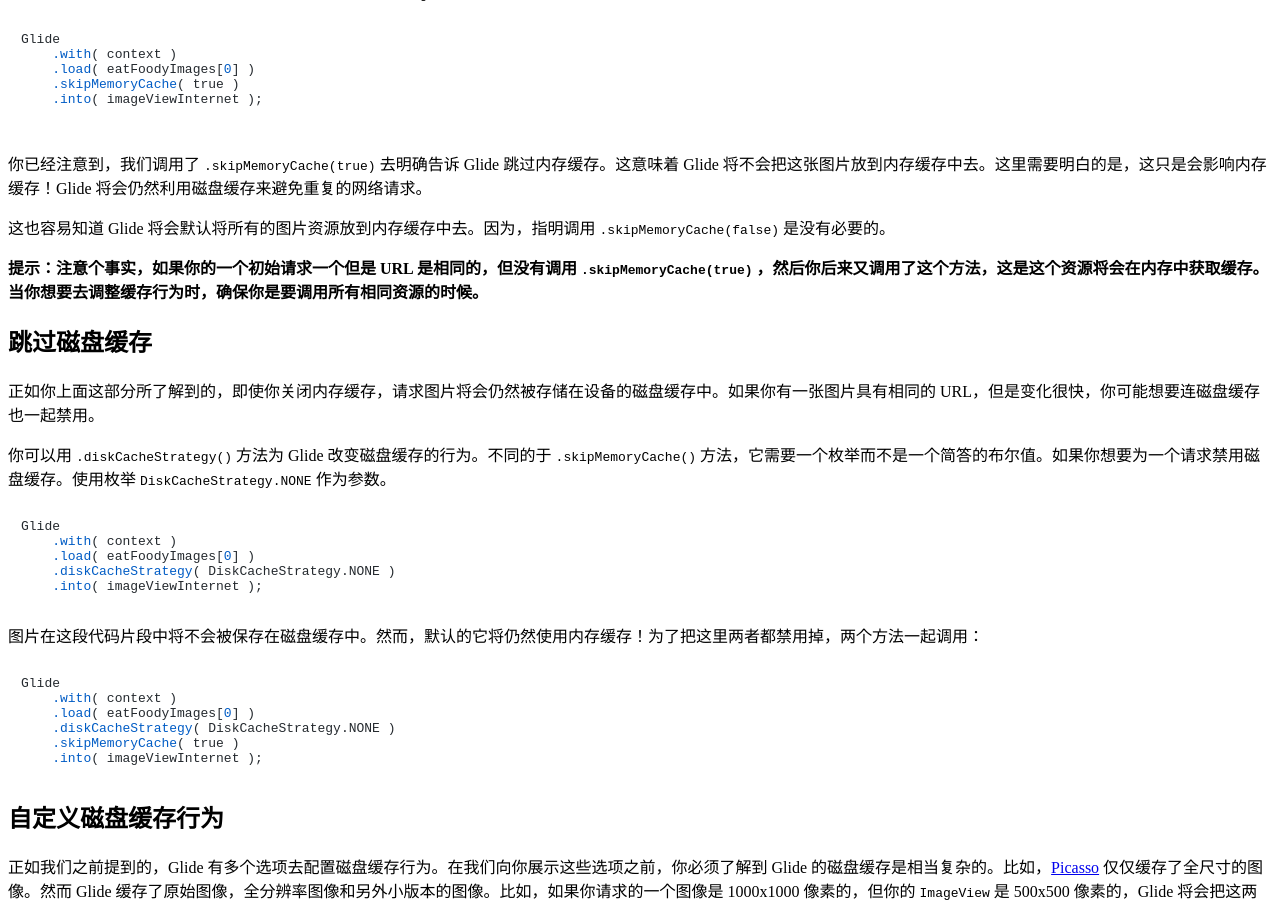
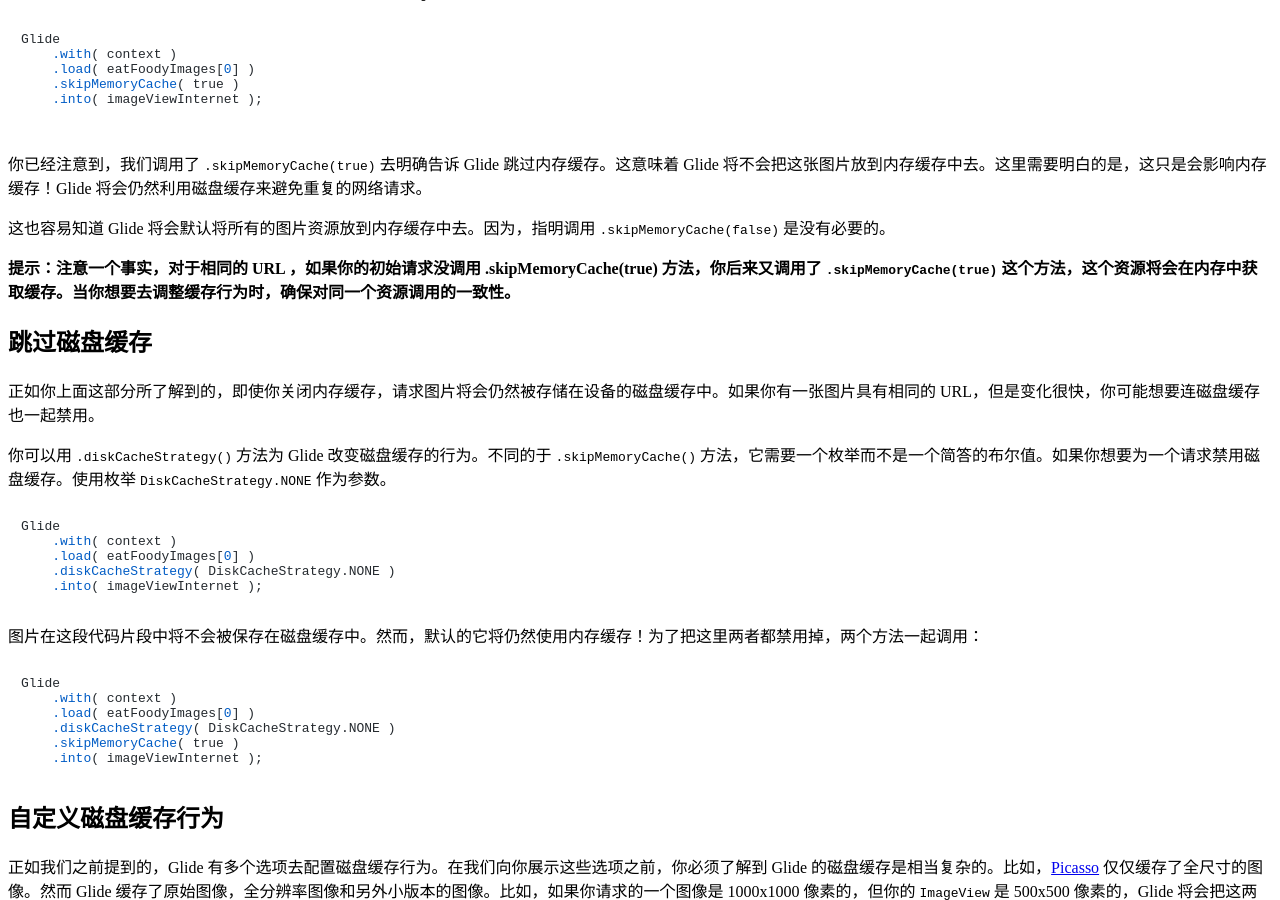
Before and after one commit to MrFuFuFu/mrfufufu.github.io, a Jekyll site: the page built from _posts/2016-02-27-Glide_Caching_Basics.markdown, in a window 1280 px wide and 900 px high, scrolled down 1445 px. Built offline with Jekyll 4.4.1, drawn with Linux system fonts in a browser that asks for light colours; nearby versions of some CDN libraries; comment, search, counter and statistics services are not loaded.

Commit message:
modify some wrong desc

```diff
--- a/_posts/2016-02-27-Glide_Caching_Basics.markdown
+++ b/_posts/2016-02-27-Glide_Caching_Basics.markdown
@@ -65,7 +65,7 @@ Glide
 
 这也容易知道 Glide 将会默认将所有的图片资源放到内存缓存中去。因为，指明调用 `.skipMemoryCache(false)` 是没有必要的。
 
-**提示：注意个事实，如果你的一个初始请求一个但是 URL 是相同的，但没有调用 `.skipMemoryCache(true)` ，然后你后来又调用了这个方法，这是这个资源将会在内存中获取缓存。当你想要去调整缓存行为时，确保你是要调用所有相同资源的时候。**
+**提示：注意一个事实，对于相同的 URL ，如果你的初始请求没调用 .skipMemoryCache(true) 方法，你后来又调用了 `.skipMemoryCache(true)` 这个方法，这个资源将会在内存中获取缓存。当你想要去调整缓存行为时，确保对同一个资源调用的一致性。**
 
 ## 跳过磁盘缓存
 
```
